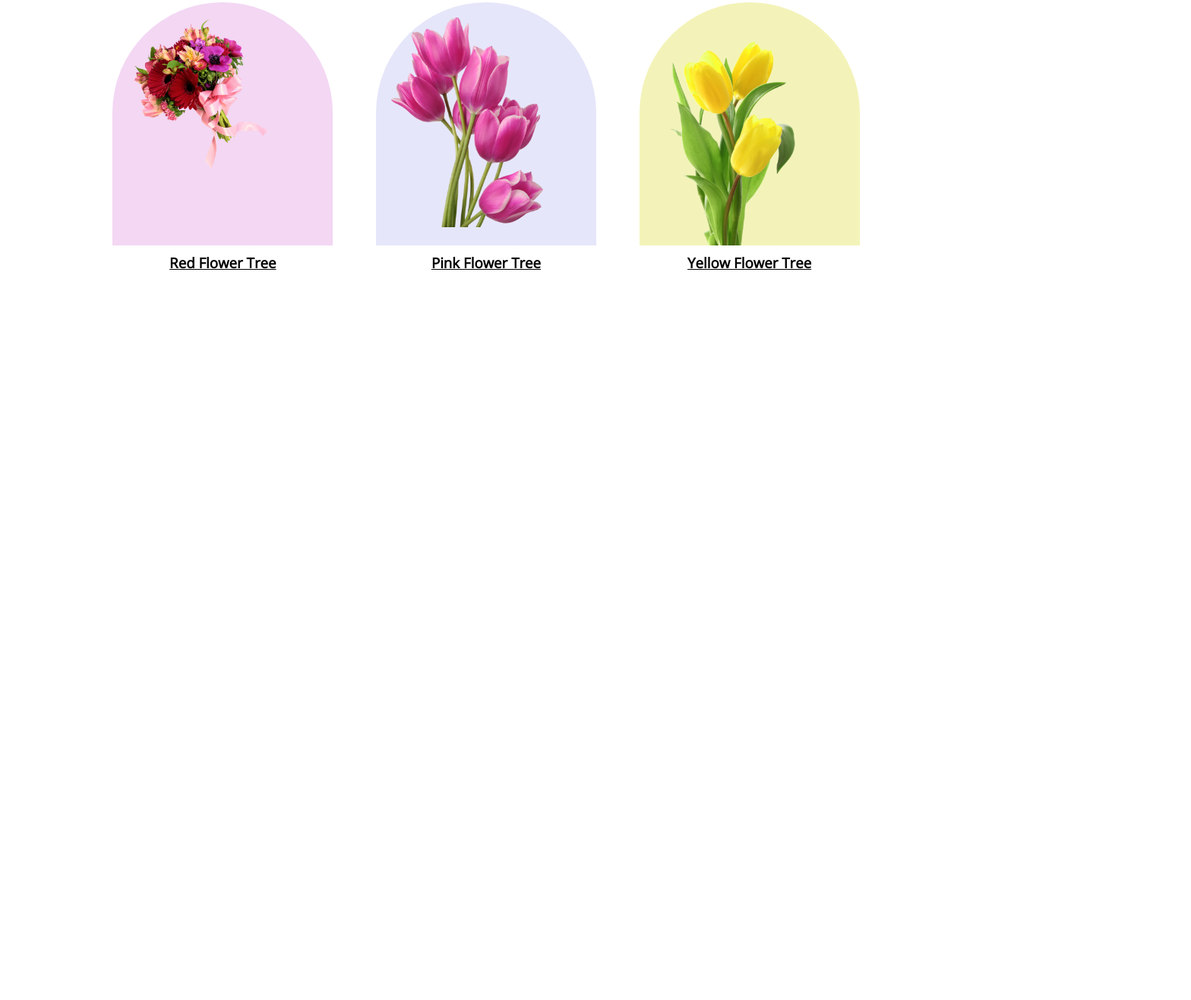
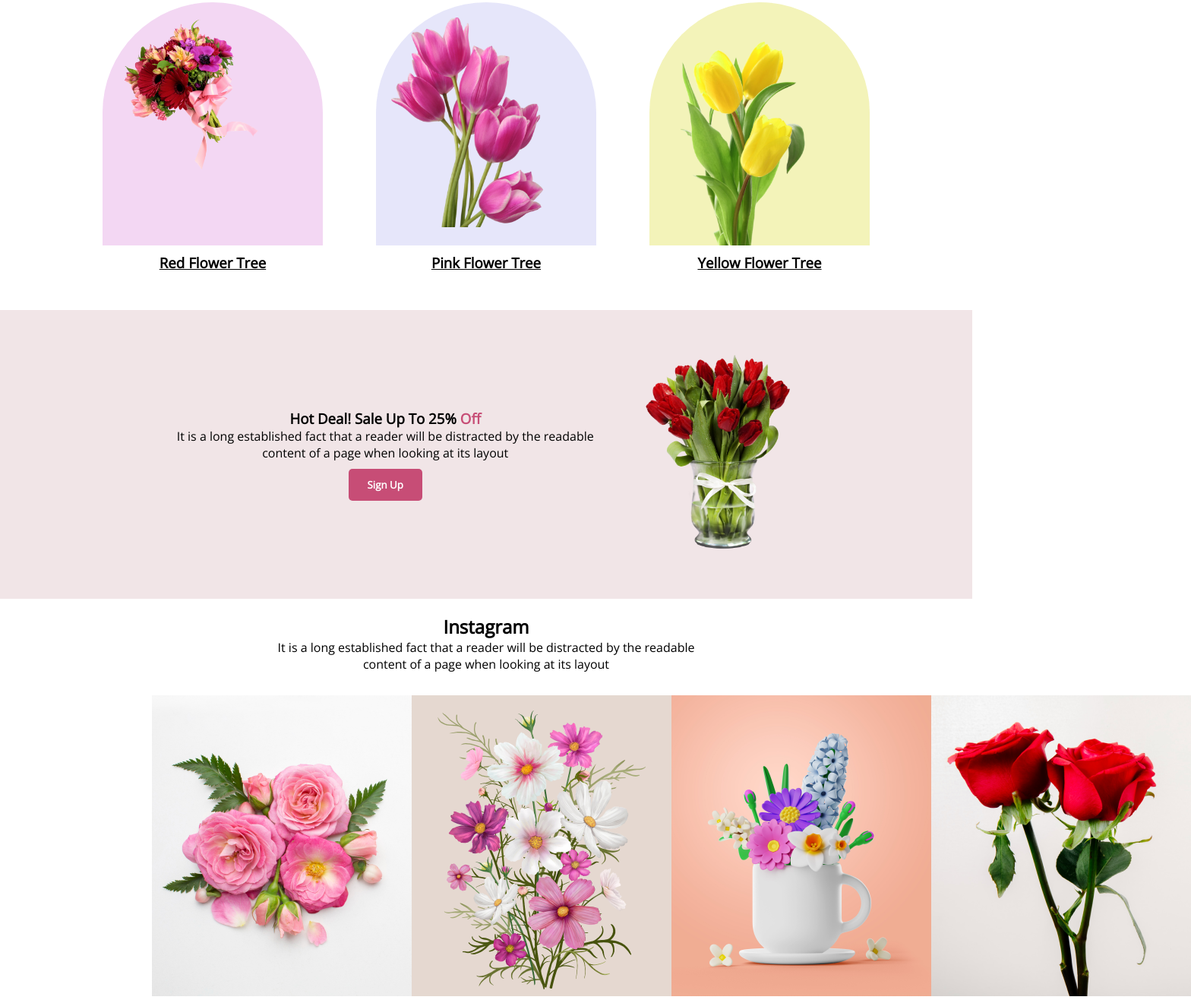
Before and after one commit to Mr-5HANTO/flower-shop, a plain HTML site: page index.html in a window 1280 px wide. Shown: the part 1119-2435 px from the top of the page at 76% size, 1568 px wide, since content can reach past the window. Before the commit the page ends 1527 px from the top, so only its background shows below. Drawn offline with nearby package versions, Linux system fonts and the light colour scheme.

Commit message:
social media commit

```diff
--- a/CSS/style.css
+++ b/CSS/style.css
@@ -64,15 +64,15 @@ ul > li > a{
 }
 
 /* Main Section Styles  */
-main{
-    max-width:1040px;
+.main{
+    /* max-width:1040px;
     margin: 0 auto;
-
+     */
 }
 .featured-content{
     display: flex;
     justify-content: space-around;
-    margin-bottom: 50px;
+    margin:20px 100px   50px 100px;
 }
 .primary-tittle{
     text-align: center;
@@ -112,3 +112,28 @@ h3{
 #yellow-flower{
     background-color:rgb(243, 243, 185);
 }
+
+/* Hot Deal Section  */
+.hot-deal{
+    display: flex;
+    justify-content: space-around;
+    /* padding: 60px; */
+    background-color: rgb(241, 229, 231);
+    align-items: center;
+    height: 300px;
+    padding: 40px    200px;
+
+}
+.tittle{
+    text-align: center;
+}
+.Deal-img > img{
+        width: 200px;
+}
+
+/* social media styles  */
+.social-media-img{
+    display: flex;
+    justify-content: space-around;
+    margin: 0px     200px;
+}
--- a/index.html
+++ b/index.html
@@ -41,6 +41,7 @@
     </header>
     <main>
         <!-- website main section  -->
+            <section class="main">
                 <section class="featured-section">
                     <h2 class="primary-tittle">Our Featured Flowers</h2>
                 <p class="primary-caption">It is a long established fact that a reader will be distracted by the readable <br>
@@ -66,7 +67,46 @@
                         </div>
                     </div>
                 </section>
+                <!-- Hot Deal Section  -->
+                <section class="hot-deal">
+                    <div class="tittle">
+                        <h1>Hot Deal! Sale Up To 25% <span>Off</span></h1>
+                        <p>It is a long established fact that a reader will be distracted by the readable <br>
+                            content of a page when looking at its layout</p>
+                            <button class="btn">
+                                Sign Up
+                            </button>
+                    </div>
+                    <div class="Deal-img">
+                        <img src="./Flower Asset/pngwing 8.png" alt="">
+                    </div>
+                </section>
+            </section>
+            <section>
+                <!-- Social Media section  -->
+                <div class="primary-caption">
+                    <h2>Instagram</h2>
+                <p>It is a long established fact that a reader will be distracted by the readable <br>
+                    content of a page when looking at its layout</p>
+                </div>
+                <div class="social-media-img">
+                    <div class="images">
+                        <img src="./Flower Asset/Flower 01.png" alt="">
+                    </div>
+                    <div class="images">
+                        <img src="./Flower Asset/Rectangle 4.png" alt="">
+                    </div>
+                    <div class="images">
+                        <img src="./Flower Asset/Rectangle 5.png" alt="">
+                    </div>
+                    <div class="images">
+                        <img src="./Flower Asset/Rectangle 6.png" alt="">
+                    </div>
+                </div>
+            </section>
     </main>
+
+
     <footer>
 
     </footer>
```
Lines whose indentation alone changed are shown as unchanged.
